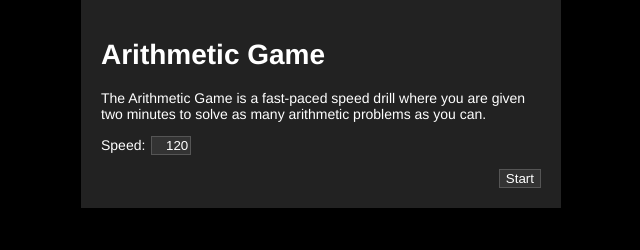
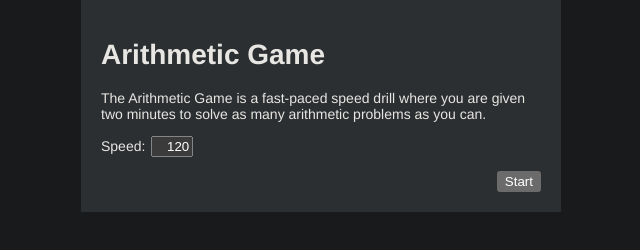
Before and after one commit to anishmit/zetamac-trainer, a plain HTML site: page index.html in a window 1280 px wide. Shown: the whole page, without its empty margins (319-959 px from the left). Drawn offline with Linux system fonts and the light colour scheme.

Commit message:
Improve color scheme

```diff
--- a/app.css
+++ b/app.css
@@ -1,6 +1,7 @@
 html {
   margin: 0;
   padding: 0;
+  color-scheme: dark;
 }
 
 body {
@@ -11,22 +12,22 @@ body {
     sans-serif;
   margin: 0;
   padding: 0;
-  background-color: #000000;
-  color: #ffffff;
+  background-color: rgb(24, 26, 27);
+  color: rgb(232, 230, 227);
 }
 
 a:link,
 a:visited,
 a:hover,
 a:active {
-  color: #6699ff;
+  color: rgb(82, 166, 255);
 }
 
 #welcome {
   width: 440px;
   padding: 20px;
   margin: 0 auto;
-  background-color: #222222;
+  background-color: rgb(43, 47, 49);
   overflow: hidden;
   zoom: 1;
 }
@@ -34,15 +35,9 @@ a:active {
   text-align: right;
   width: 34px;
   margin: 0 2px;
-  background-color: #333333;
-  color: #ffffff;
-  border: 1px solid #555555;
 }
 #welcome input[type='submit'] {
   float: right;
-  background-color: #333333;
-  color: #ffffff;
-  border: 1px solid #555555;
 }
 
 #game {
@@ -66,7 +61,7 @@ a:active {
   padding: 10px 0;
   line-height: 54px;
   font-size: 36px;
-  background-color: #222222;
+  background-color: rgb(43, 47, 49);
 }
 #game .banner .end {
   display: none;
@@ -87,9 +82,6 @@ a:active {
   font-size: 36px;
   font-family: inherit;
   width: 180px;
-  background-color: #333333;
-  color: #ffffff;
-  border: 1px solid #555555;
 }
 
 dd {
```
